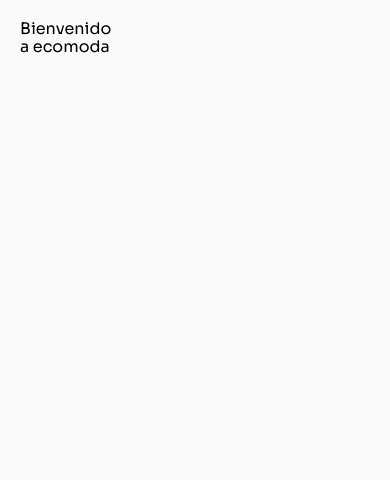
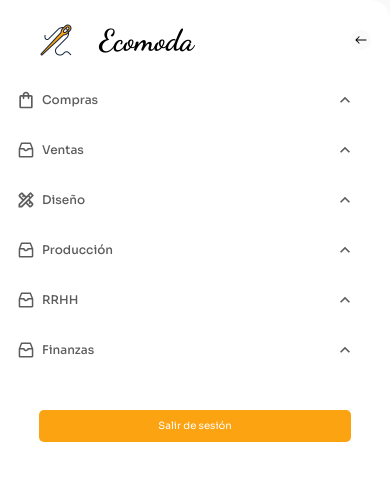
Before and after one commit to AndresBlade/ecomoda, a React (Vite) app: page / in a window 390 px wide. Shown: the top 480 px of the page. Built offline with nearby package versions, Linux system fonts and the light colour scheme.

Commit message:
sidebar mobile completada, falta corregir el boton para volver a abrirla

```diff
--- a/src/assets/global.css
+++ b/src/assets/global.css
@@ -89,19 +89,8 @@
 /*  Sidebar Styles */
 
 .sidebarGrid {
-	display: grid;
-	grid-template-columns: 1fr 3fr;
+	display: flex;
 	padding: 2rem;
-	aside{
-		display: none;
-	}
-
-	@media (width >= 620px){
-		aside{
-			display: block;
-		}
-	}
-
 }
 
 .sidebar {
@@ -112,27 +101,55 @@
     flex-direction: column;
     border-radius: 0 20px 20px 0;
     gap: 10px;
-	width: 25%;
-	min-width: 140px;
+    width: 100%;
     height: 100%;
-	background: #fff;
-	transition: width 0.4s;
+    background-color: #fff;
+    transition: transform 0.4s ease;
     overflow-y: auto;
     overflow-x: hidden;
+    transform: translateX(0);
+}
+
+.sidebar.closed {
+    transform: translateX(-90%);
+}
+
+.sidebar__closeTag{
+	display: flex;
+	background-color: var(--outletColor);
+	border-radius: 50%;
+	align-items: center;
+	cursor: pointer;
 }
 
 @media (width >= 650px) {
-	.sidebar {
-		transform: translateX(0);
+	.sidebarGrid{
+		display: grid;
+		grid-template-columns: 1fr 3fr;
 	}
+
+	.sidebar{
+		width: 25%;
+	}
+
+	.sidebar__closeTag {
+		display: none;
+	}
+}
+
+
+.sidebar__header {
+	display: flex;
+	align-items: center;
+	justify-content: space-between;
+	width: 90%;
+	margin: 0 auto;
 }
 
 .sidebar__logo {
   display: flex;
   width: 90%;
-  margin: 0 auto;
-  gap: 15%;
-  justify-content: center;
+  gap: 10%;
   text-decoration: none;
   padding: 2rem;
 
@@ -218,7 +235,7 @@
 	width: 150%;
 	height: 100%;
 	background-color: var(--primaryYellow);
-	clip-path: circle(5% at 0% 50%);
+	clip-path: circle(8px at 0% 50%);
 	z-index: 1;
 }
 
@@ -305,7 +322,7 @@
 
 	.sidebar__details:hover::before,
 	.sidebar__details.visible::before {
-		clip-path: circle(3% at 0% 50%);
+		clip-path: circle(10px at 0% 50%);
 	}
 }
 
--- a/src/components/ui/Sidebar/Sidebar.tsx
+++ b/src/components/ui/Sidebar/Sidebar.tsx
@@ -2,15 +2,26 @@
 import { Link } from 'react-router-dom';
 import { SubMenu } from './Submenu';
 import { sidebarData } from './sidebarData';
+import { IoIosArrowRoundBack } from "react-icons/io";
 
 export const Sidebar = () => {
 	const [activeMenu, setActiveMenu] = useState(-1);
+
+	const [openedMenu, setOpenedMenu] = useState(false)
+	const handleMenu = () => setOpenedMenu(!openedMenu)
+	const visibleMenu = openedMenu ? 'closed' : '';
+
 	return (
-		<nav className="sidebar">
-			<Link to="/" className="sidebar__logo">
-				<img className="logo__img" src="./aguja_Logo.svg" alt="logo" />
-				<span className="logo__name">Ecomoda</span>
-			</Link>
+		<nav className={`sidebar ${visibleMenu}`}>
+			<header className='sidebar__header'>
+				<Link to="/" className="sidebar__logo">
+					<img className="logo__img" src="./aguja_Logo.svg" alt="logo" />
+					<span className="logo__name">Ecomoda</span>
+				</Link>
+				<span className='sidebar__closeTag' onClick={handleMenu}>
+					<IoIosArrowRoundBack size={20}/>
+				</span>
+			</header>
 			<ul className="sidebar__menu">
 				{sidebarData.map((item, index) => (
 					<SubMenu
```
Lines whose indentation alone changed are shown as unchanged.
